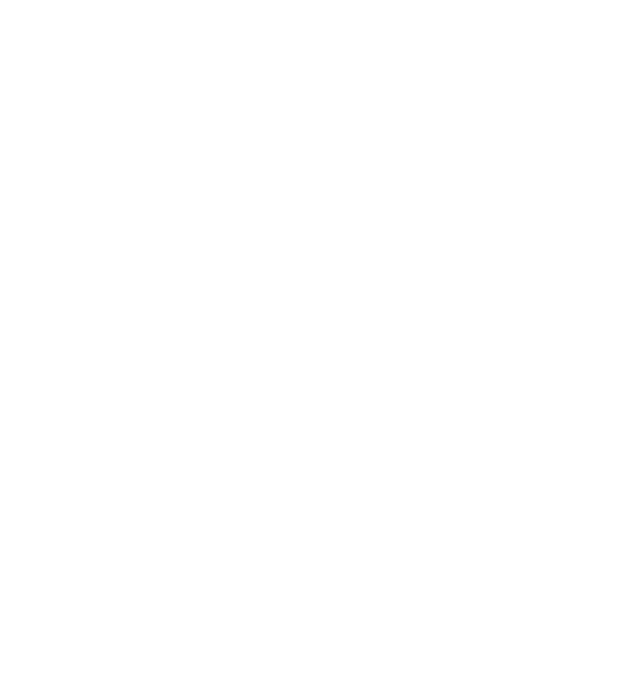
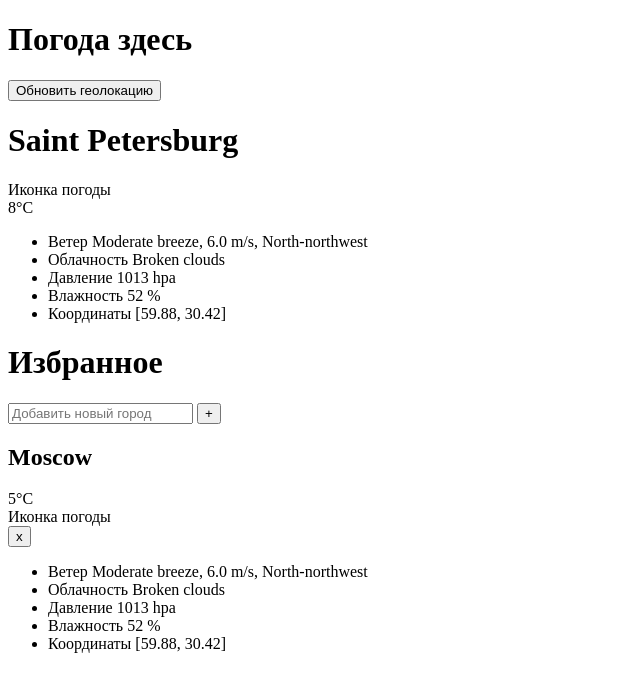
Before and after one commit to brovinnick/itmoweb, a plain HTML site: page index.html in a window 1280 px wide. Shown: the whole page, without its empty margins (0-640 px from the left). Drawn offline with Linux system fonts and the light colour scheme.

Commit message:
Basic html layout

```diff
--- a/index.html
+++ b/index.html
@@ -7,6 +7,79 @@
     <link rel="stylesheet" href="style.css">
 </head>
 <body>
-
+<header>
+    <h1>Погода здесь</h1>
+    <button id="update-geo" class="button-update-geo">Обновить геолокацию</button>
+</header>
+<main>
+    <div>
+        <header>
+            <h1>Saint Petersburg</h1>
+            <div>Иконка погоды</div>
+            <div>8&#176;C</div>
+        </header>
+        <div>
+            <ul>
+                <li>
+                    <span>Ветер</span>
+                    <span>Moderate breeze, 6.0 m/s, North-northwest</span>
+                </li>
+                <li>
+                    <span>Облачность</span>
+                    <span>Broken clouds</span>
+                </li>
+                <li>
+                    <span>Давление</span>
+                    <span>1013 hpa</span>
+                </li>
+                <li>
+                    <span>Влажность</span>
+                    <span>52 %</span>
+                </li>
+                <li>
+                    <span>Координаты</span>
+                    <span>[59.88, 30.42]</span>
+                </li>
+            </ul>
+        </div>
+    </div>
+    <div>
+        <header>
+            <h1>Избранное</h1>
+            <input type="text" placeholder="Добавить новый город">
+            <button>+</button>
+        </header>
+        <section>
+            <div>
+                <h2>Moscow</h2>
+                <div>5&#176;C</div>
+                <div>Иконка погоды</div>
+                <button>x</button>
+            </div>
+            <ul>
+                <li>
+                    <span>Ветер</span>
+                    <span>Moderate breeze, 6.0 m/s, North-northwest</span>
+                </li>
+                <li>
+                    <span>Облачность</span>
+                    <span>Broken clouds</span>
+                </li>
+                <li>
+                    <span>Давление</span>
+                    <span>1013 hpa</span>
+                </li>
+                <li>
+                    <span>Влажность</span>
+                    <span>52 %</span>
+                </li>
+                <li>
+                    <span>Координаты</span>
+                    <span>[59.88, 30.42]</span>
+                </li>
+            </ul>
+        </section>
+    </div>
+</main>
 </body>
 </html>
```
